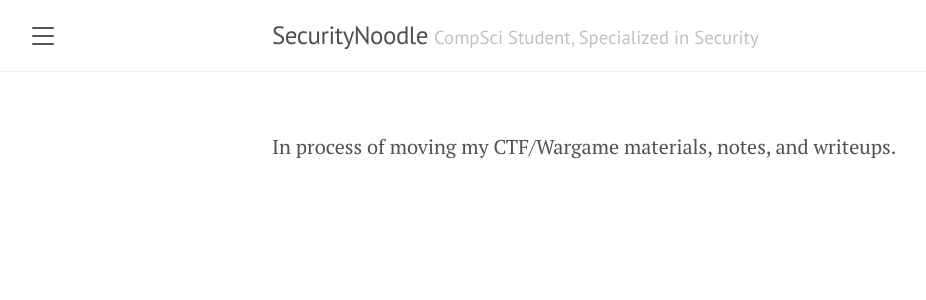
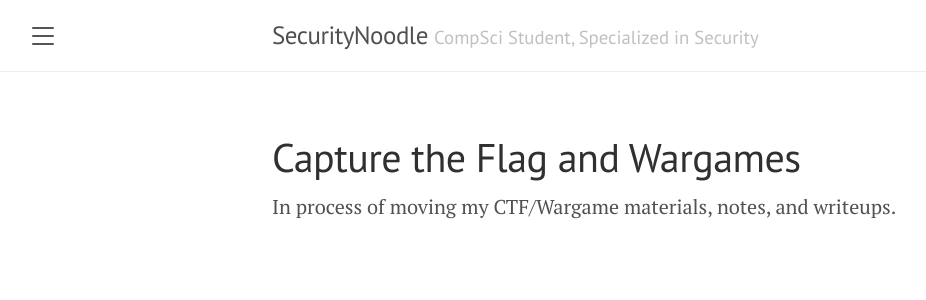
Before and after one commit to BurntxNoodle/blog, a Jekyll site: the page built from CTF.md, in a window 1280 px wide. Shown: the top 300 px of the page, without its empty margins (8-934 px from the left). Built offline with Jekyll 4.4.1, drawn with Linux system fonts in a browser that asks for light colours.

Commit message:
Update CTF.md

```diff
--- a/CTF.md
+++ b/CTF.md
@@ -1,6 +1,6 @@
 ---
 layout: page
-Title: Capture the Flag and Wargames
+title: Capture the Flag and Wargames
 ---
 
 In process of moving my CTF/Wargame materials, notes, and writeups.
```
